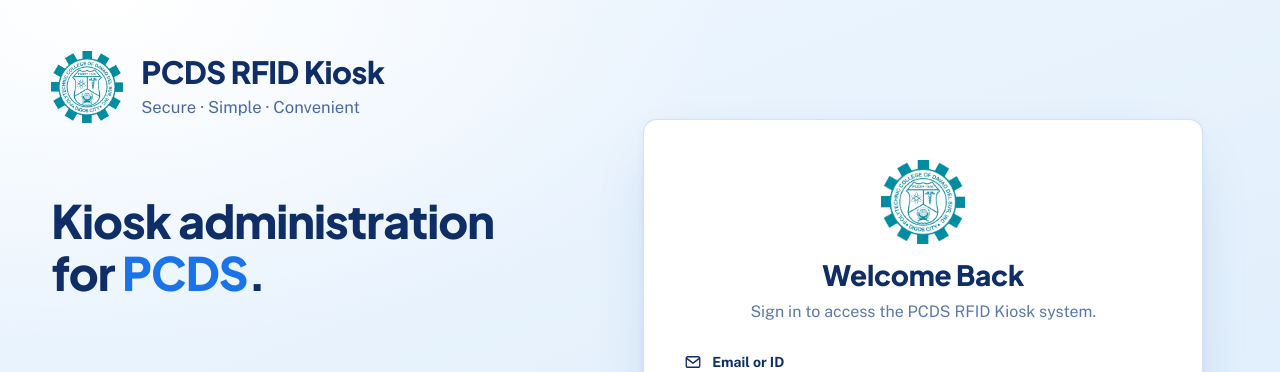
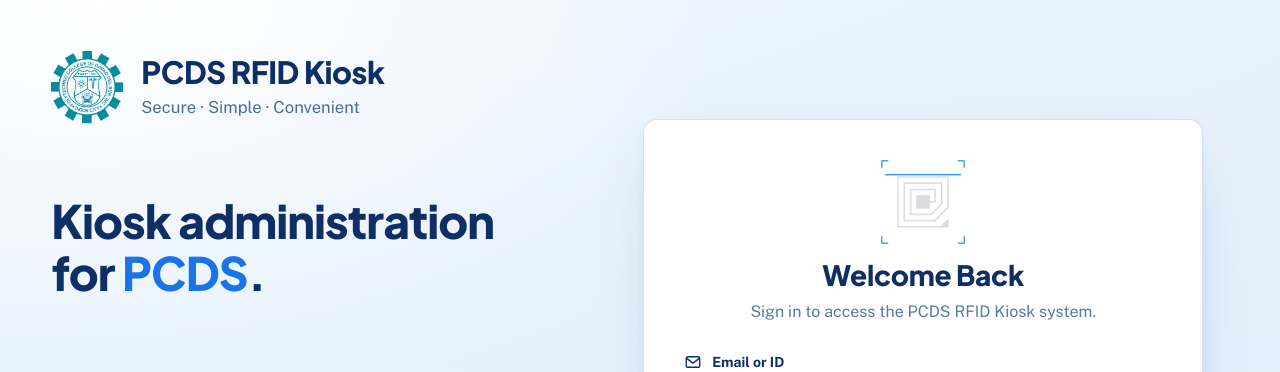
Before and after one commit to Sanezire/pcds-lms, a React (Vite) app in the folder client/: page /login in a window 1280 px wide. Shown: the top 372 px of the page. Built offline with nearby package versions, Linux system fonts and the light colour scheme; no server answers.

Commit message:
replaced school logo on login container with rfid icon gif

```diff
--- a/client/src/components/AuthLayout.jsx
+++ b/client/src/components/AuthLayout.jsx
@@ -7,6 +7,16 @@
       height={size}
       style={{ display: 'block', objectFit: 'contain' }}
     />
+  );
+}
+
+/* The RFID gif is a 640px canvas with the artwork centred in the middle 224px.
+   Crop to that artwork so it renders at the same visual size as the school logo. */
+export function RfidMark({ size = 84 }) {
+  return (
+    <span className="rfid-mark" style={{ width: size, height: size }}>
+      <img src="/images/rfid_icon.gif" alt="" />
+    </span>
   );
 }
 
@@ -128,7 +138,7 @@
       <main className="auth-main">
         <div className="auth-card">
           <div className="auth-card-logo">
-            <BrandMark size={84} />
+            <RfidMark size={84} />
           </div>
           <h1>{title}</h1>
           <p className="subtitle">{subtitle}</p>
--- a/client/src/styles.css
+++ b/client/src/styles.css
@@ -175,6 +175,19 @@
   display: flex;
   justify-content: center;
   margin-bottom: 14px;
+}
+.rfid-mark {
+  display: block;
+  position: relative;
+  overflow: hidden;
+}
+.rfid-mark img {
+  position: absolute;
+  display: block;
+  width: 285.714%;
+  max-width: none;
+  left: -92.857%;
+  top: -92.857%;
 }
 .auth-card h1 {
   font-family: var(--font-display);
```
